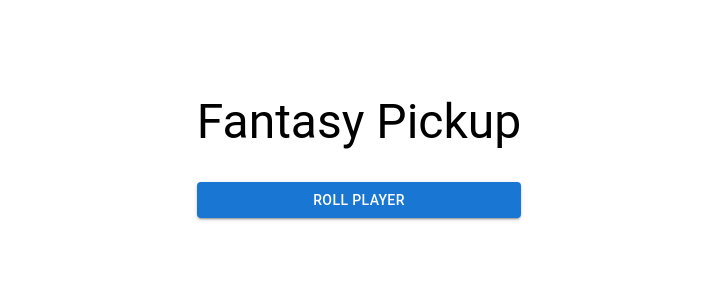
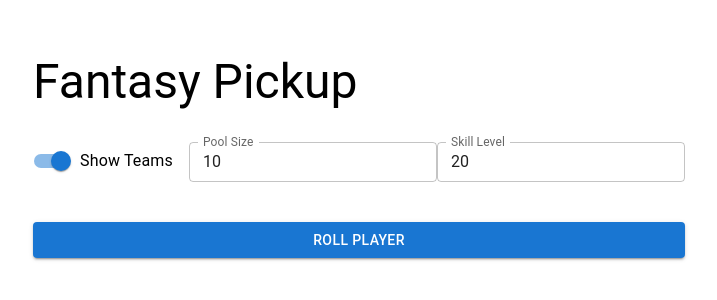
Before and after one commit to rykci/fantasy-pickup, a React (Create React App) app: page / in a window 1280 px wide. Shown: the part 252-552 px from the top of the page, without its empty margins (281-998 px from the left). Built offline with nearby package versions, Linux system fonts and the light colour scheme.

Commit message:
ready for local play, noticing some bugs with % stats

```diff
--- a/src/App.js
+++ b/src/App.js
@@ -8,6 +8,9 @@ import {
   ListItemButton,
   CircularProgress,
   Typography,
+  Switch,
+  FormControlLabel,
+  TextField,
 } from '@mui/material'
 import styled from 'styled-components'
 import Calculator from './components/Calculator'
@@ -18,10 +21,11 @@ function App() {
   const [isLoading, setIsLoading] = useState(false)
   const [rosters, setRosters] = useState([[], []])
   const [turn, setTurn] = useState(1)
+
+  const [showTeams, setShowTeams] = useState(true)
+  const [poolSize, setPoolSize] = useState(10)
+  const [skillLevel, setSkillLevel] = useState(20)
   const PAGES = 46002
-  const POOL_SIZE = 10
-  const SKILL_LEVEL = 20
-  const SHOW_TEAM = true
 
   const draft = (draftee) => {
     const draftedList = playerList.filter((player) => player !== draftee)
@@ -38,11 +42,11 @@ function App() {
     setIsLoading(true)
     const playerPool = []
 
-    while (playerPool.length < POOL_SIZE) {
+    while (playerPool.length < poolSize) {
       const player = await fetchPlayer()
 
       if (
-        Object.values(player.stats).reduce((a, b) => a + b, 0) >= SKILL_LEVEL
+        Object.values(player.stats).reduce((a, b) => a + b, 0) >= skillLevel
       ) {
         console.log(player)
         playerPool.push(player)
@@ -89,12 +93,12 @@ function App() {
           }`,
           date: playerData.game.date.split('T')[0],
           stats: {
-            pts: playerData.pts || 0,
             fgp: playerData.fg_pct || 0,
             ftp: playerData.ft_pct || 0,
             fg3m: playerData.fg3m || 0,
+            pts: playerData.pts || 0,
+            reb: playerData.reb || 0,
             ast: playerData.ast || 0,
-            reb: playerData.reb || 0,
             stl: playerData.stl || 0,
             blk: playerData.blk || 0,
             to: playerData.turnover || 0,
@@ -123,7 +127,7 @@ function App() {
                   <ListItemButton onClick={() => draft(player)}>
                     <PlayerText
                       primary={player.name}
-                      secondary={SHOW_TEAM ? player.team : ''}
+                      secondary={showTeams ? player.team : ''}
                     />
                   </ListItemButton>
                 </Player>
@@ -138,7 +142,7 @@ function App() {
                 <Player key={`${player.name}${player.date}`}>
                   <PlayerText
                     primary={player.name}
-                    secondary={SHOW_TEAM ? player.team : ''}
+                    secondary={showTeams ? player.team : ''}
                   />
                 </Player>
               )
@@ -152,7 +156,7 @@ function App() {
                 <Player key={`${player.name}${player.date}`}>
                   <PlayerText
                     primary={player.name}
-                    secondary={SHOW_TEAM ? player.team : ''}
+                    secondary={showTeams ? player.team : ''}
                   />
                 </Player>
               )
@@ -173,6 +177,34 @@ function App() {
           <Typography variant="h3" mb={4}>
             Fantasy Pickup
           </Typography>
+          <Options>
+            <FormControlLabel
+              control={<Switch />}
+              checked={showTeams}
+              onChange={() => setShowTeams(!showTeams)}
+              label="Show Teams"
+            />
+            <TextField
+              type="number"
+              id="outlined"
+              label="Pool Size"
+              size="small"
+              value={poolSize}
+              onChange={(e) => {
+                setPoolSize(e.target.value)
+              }}
+            />
+            <TextField
+              type="number"
+              id="outlined"
+              label="Skill Level"
+              size="small"
+              value={skillLevel}
+              onChange={(e) => {
+                setSkillLevel(e.target.value)
+              }}
+            />
+          </Options>
           <FetchButton variant="contained" onClick={getPlayerPool}>
             ROLL PLAYER
           </FetchButton>
@@ -222,4 +254,8 @@ const Container = styled.div`
   flex-direction: column;
 `
 
+const Options = styled.div`
+  padding-bottom: 5vh;
+`
+
 export default App
--- a/src/components/BoxScore.js
+++ b/src/components/BoxScore.js
@@ -12,6 +12,7 @@ export default function BoxScore(props) {
           </TableRow>
           <TableRow>
             <TableCell align="left"> Player </TableCell>
+            <TableCell align="center">Date</TableCell>
             <TableCell align="right">FG%</TableCell>
             <TableCell align="right">FT%</TableCell>
             <TableCell align="right">3PTM</TableCell>
@@ -27,6 +28,7 @@ export default function BoxScore(props) {
           return (
             <TableRow key={i}>
               <TableCell align="left"> {player.name} </TableCell>
+              <TableCell align="center">{player.date}</TableCell>
               <TableCell align="right">{player.stats.fgp}</TableCell>
               <TableCell align="right">{player.stats.ftp}</TableCell>
               <TableCell align="right">{player.stats.fg3m}</TableCell>
@@ -47,6 +49,7 @@ export default function BoxScore(props) {
           </TableRow>
           <TableRow>
             <TableCell align="left"> Player </TableCell>
+            <TableCell align="center"> Date </TableCell>
             <TableCell align="right">FG%</TableCell>
             <TableCell align="right">FT%</TableCell>
             <TableCell align="right">3PTM</TableCell>
@@ -62,6 +65,7 @@ export default function BoxScore(props) {
           return (
             <TableRow key={j}>
               <TableCell align="left"> {player.name} </TableCell>
+              <TableCell align="center">{player.date}</TableCell>
               <TableCell align="right">{player.stats.fgp}</TableCell>
               <TableCell align="right">{player.stats.ftp}</TableCell>
               <TableCell align="right">{player.stats.fg3m}</TableCell>
--- a/src/components/StatRow.js
+++ b/src/components/StatRow.js
@@ -12,8 +12,9 @@ export default function StatRow(props) {
 
     if (stat === 'fgp' || stat === 'ftp') {
       return (sum / rosters[player].length).toFixed(2)
+    } else {
+      return sum
     }
-    return sum
   }
 
   let teamOneWin = sumStat(stat, 0) > sumStat(stat, 1) ? 'grey' : ''
```
